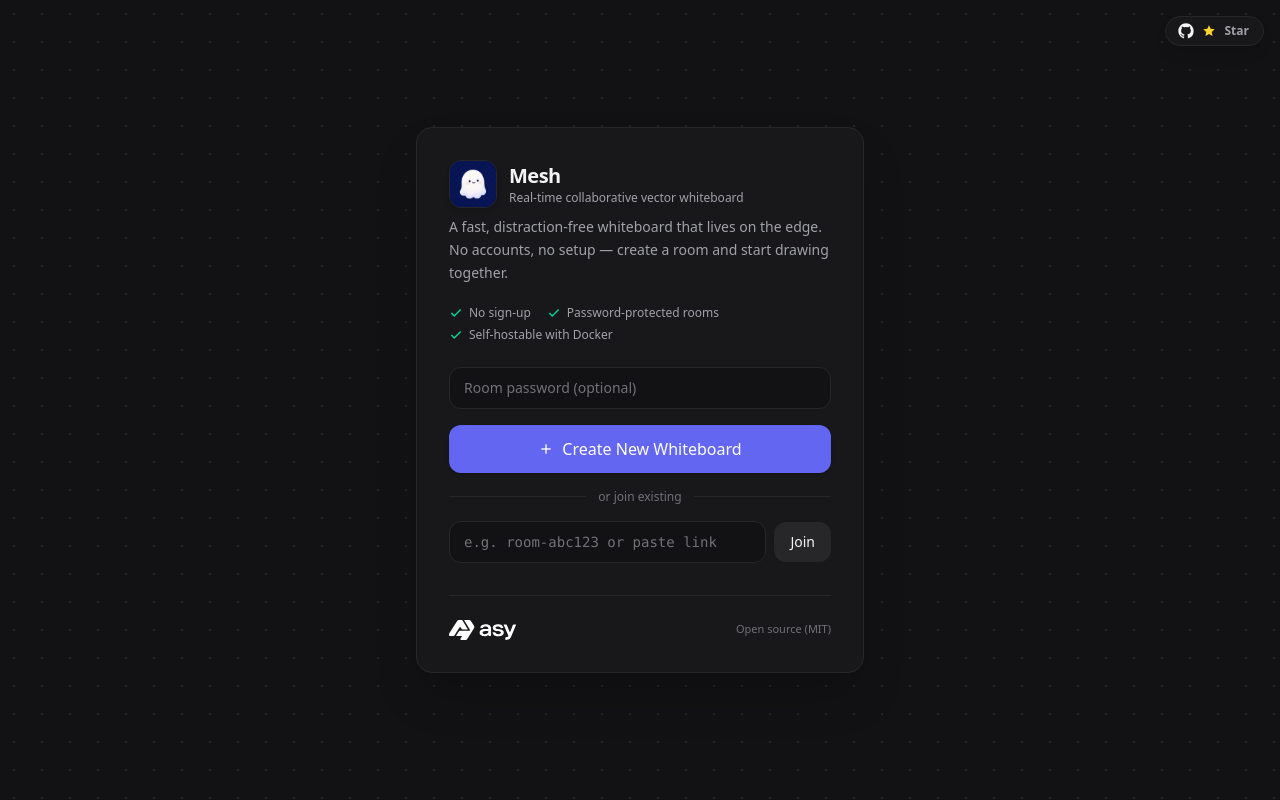
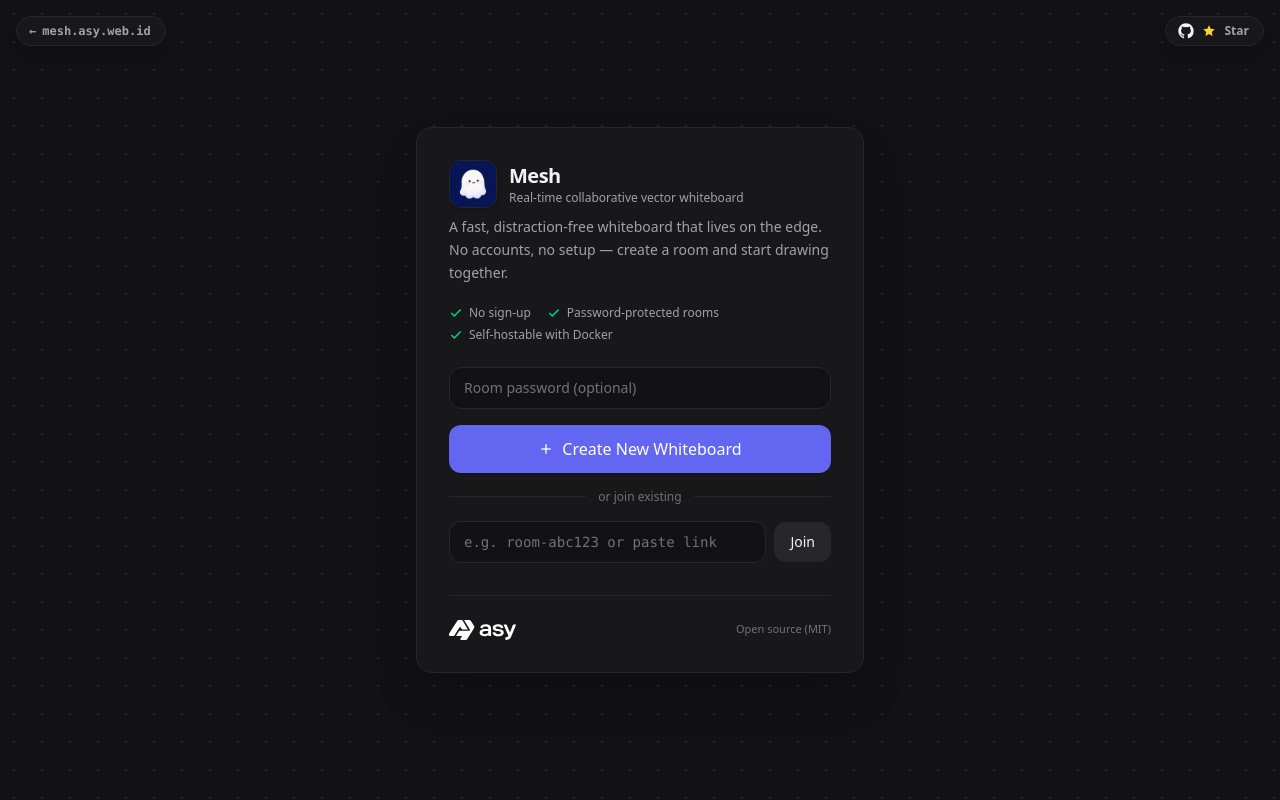
Before and after one commit to VUXXE/Mesh, a SvelteKit app: page / in a window 1280 px wide. Built offline with nearby package versions, Linux system fonts and the light colour scheme; no server answers.

Commit message:
feat: add back to landing page pill link on top-left of app home

```diff
--- a/src/routes/+page.svelte
+++ b/src/routes/+page.svelte
@@ -104,6 +104,16 @@
 <main
 	class="landing-dots relative flex min-h-screen w-full flex-col items-center justify-center bg-(--surface-0) p-6 text-(--ink-1)"
 >
+	<!-- Top Left Back to Landing Link -->
+	<a
+		href="https://mesh.asy.web.id"
+		class="fixed top-4 left-4 z-20 flex items-center gap-1.5 rounded-full border border-(--surface-2) bg-(--surface-1) py-1.5 pr-3.5 pl-3 font-mono text-xs font-semibold text-(--ink-2) shadow-lg backdrop-blur-md transition-all select-none hover:scale-105 hover:border-[#6366f1] hover:text-(--ink-1) focus:outline-none"
+		title="Back to Mesh Landing Page & Showcase"
+	>
+		<span>←</span>
+		<span>mesh.asy.web.id</span>
+	</a>
+
 	<a
 		href="https://github.com/VUXXE/Mesh"
 		target="_blank"
```
